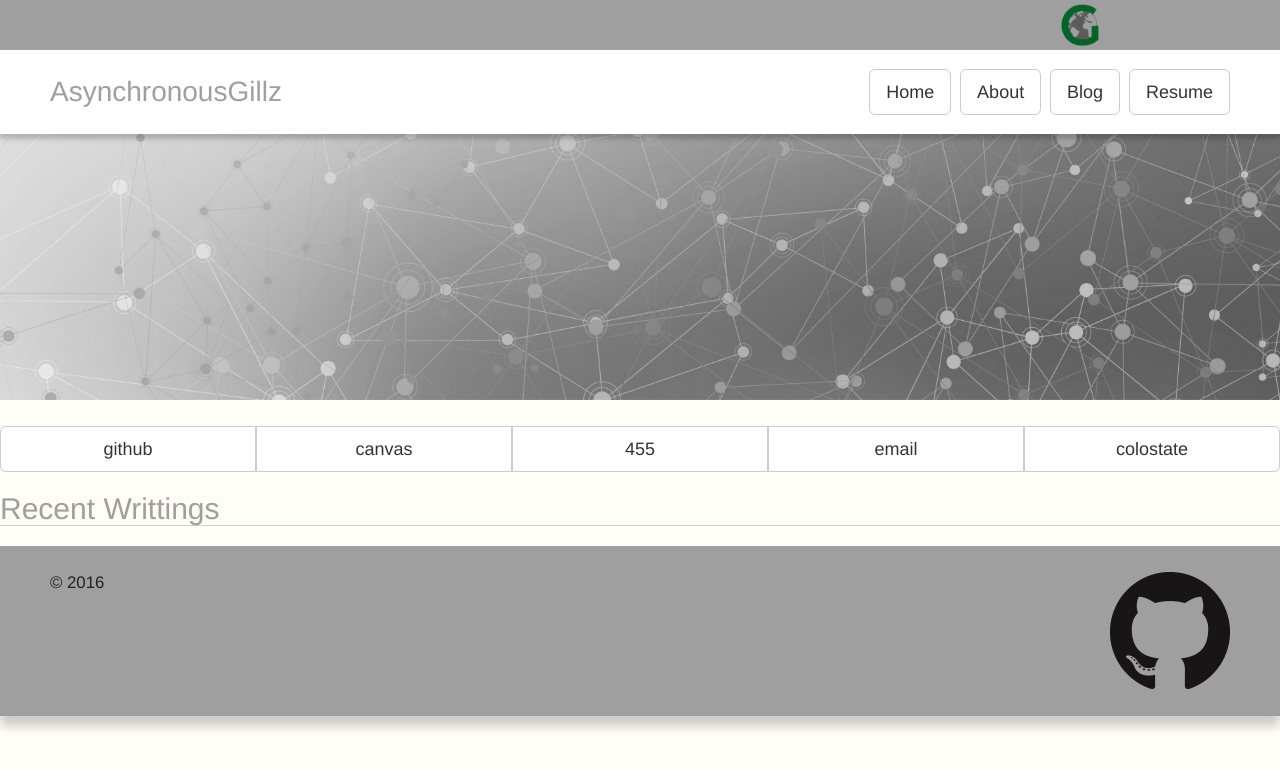
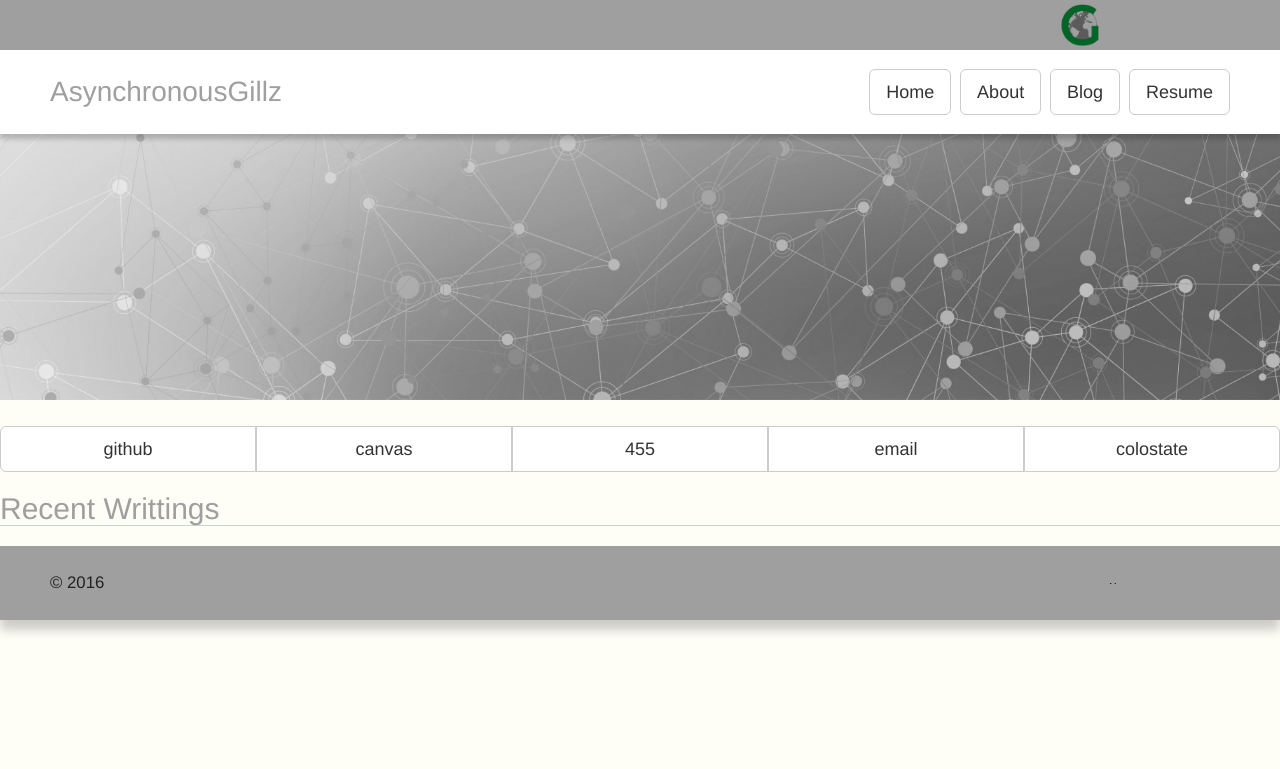
Before and after one commit to GerhardOfRivia/GerhardOfRivia.github.io, a Jekyll site: the page built from index.md, in a window 1280 px wide. Shown: the top 769 px of the page. Built offline with Jekyll 4.4.1, drawn with Linux system fonts in a browser that asks for light colours; nearby versions of some CDN libraries.

Commit message:
Add github logo at footer

```diff
--- a/assets/styles.css
+++ b/assets/styles.css
@@ -304,6 +304,10 @@ footer a {
 }
 #footer-links a {
     margin-left: 10px
+}
+#github img {
+    width: 5%;
+    height: 5%
 }
 #top-cover-image-wrapper {
     position: absolute;
@@ -632,12 +636,6 @@ th {
     background-color: #555;
     color: white;
 }
-.UP {
-    color: green;
-}
-.DOWN {
-    color: red;
-}
 .ipop{
     background-color: #555;
 }
```
